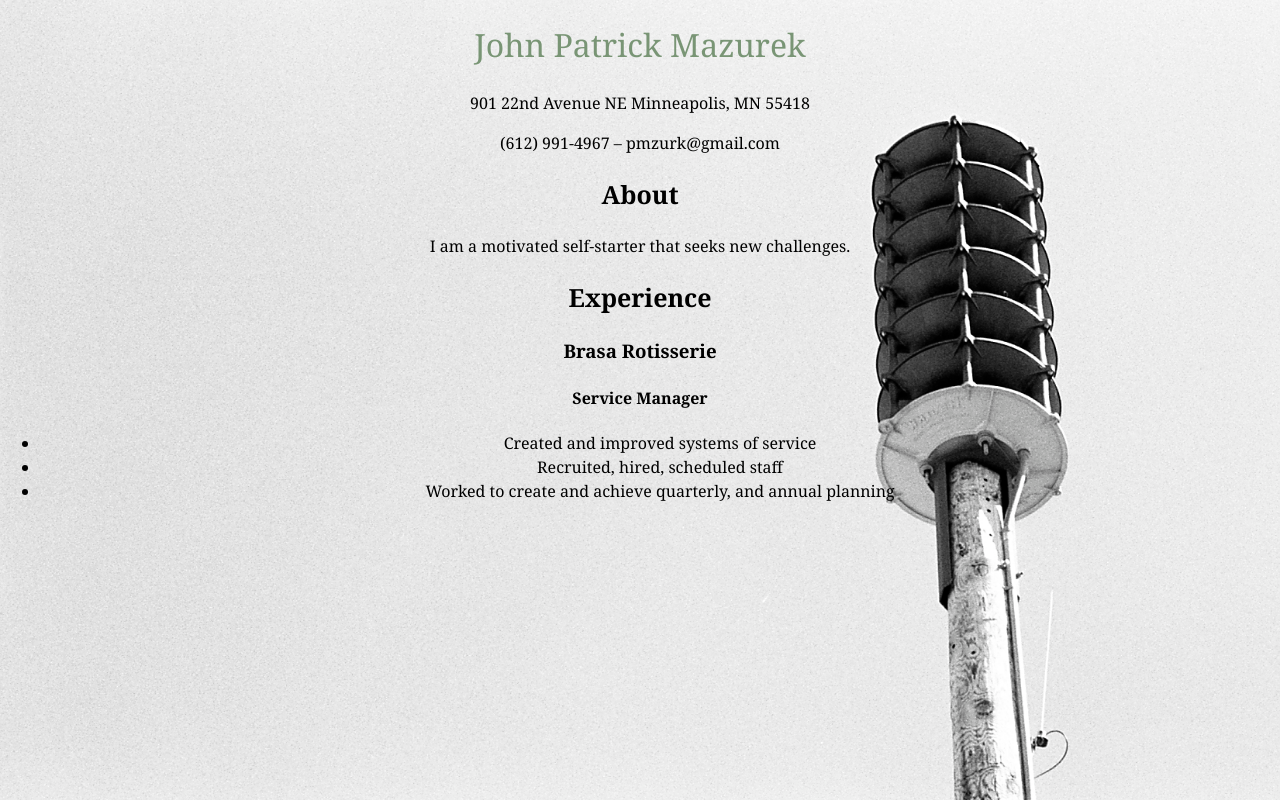
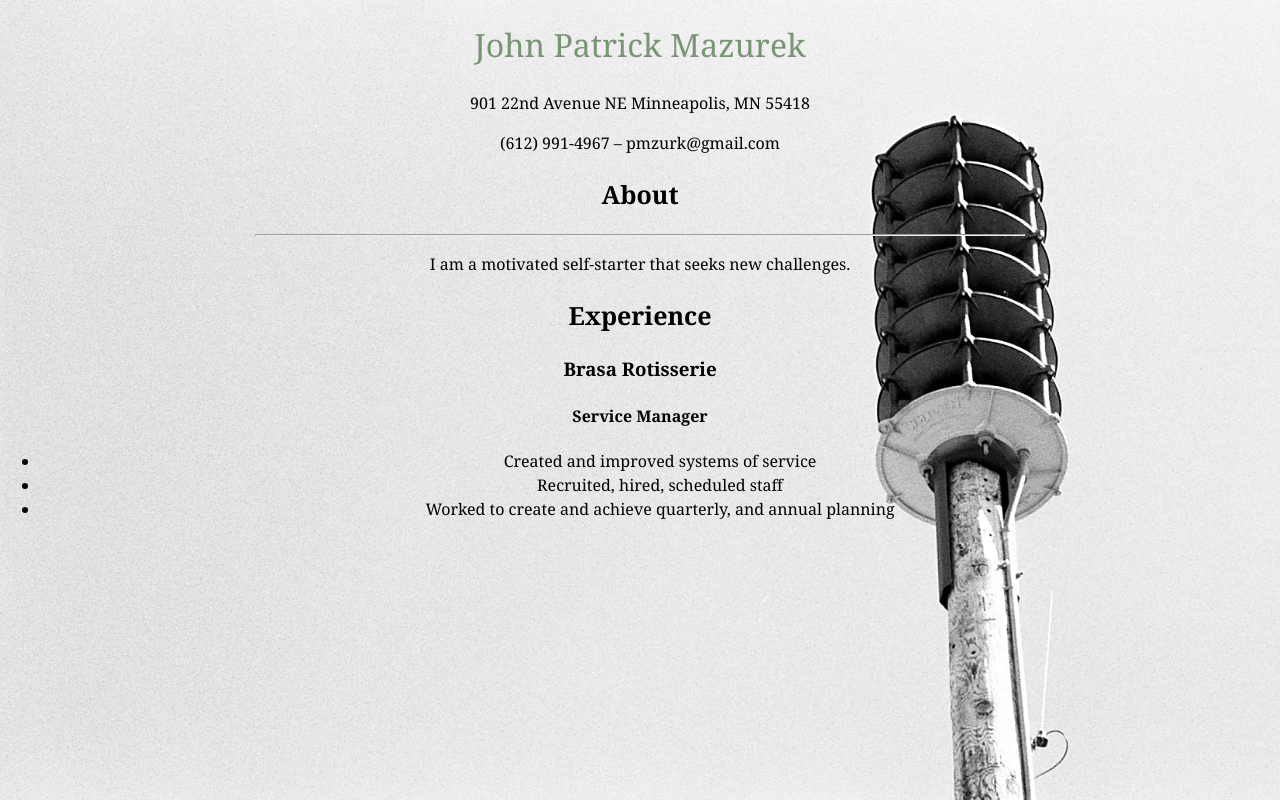
Before and after one commit to jpmzurk/jpmzurk.github.io, a plain HTML site: page index.html in a window 1280 px wide. Drawn offline with Linux system fonts and the light colour scheme.

Commit message:
Update index.html

```diff
--- a/index.html
+++ b/index.html
@@ -12,7 +12,7 @@
       <p>(612) 991-4967 – pmzurk@gmail.com </p>
     <div/>
     <h2 class="page-description">About</h2>
-      <hr1>
+      <hr class="hr1">
     <p>I am a motivated self-starter that seeks new challenges. </p>
     <div/>
       <h2 class="page-description">Experience</h2>
```
